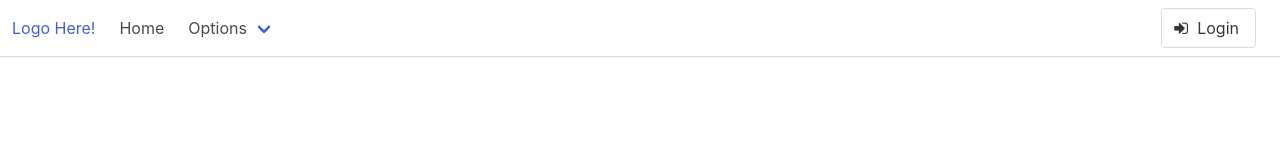
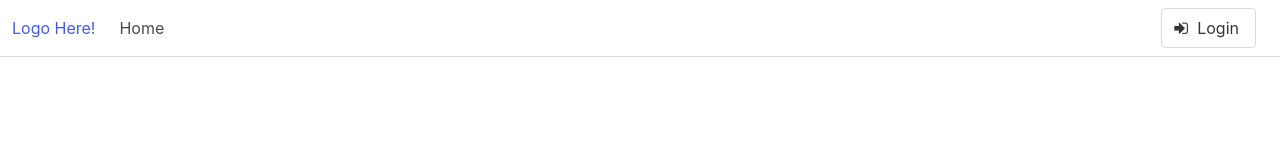
Before and after one commit to cerealean/Rawrz.Me, an Angular app: page /home in a window 1280 px wide. Shown: the top 160 px of the page. Built offline with nearby package versions, Linux system fonts and the light colour scheme.

Commit message:
Options do not show if a user is not logged in

```diff
--- a/src/app/components/nav-bar/nav-bar.component.html
+++ b/src/app/components/nav-bar/nav-bar.component.html
@@ -22,7 +22,7 @@
       <a class="navbar-item " routerlink="/">
         Home
       </a>
-      <div class="navbar-item has-dropdown is-hoverable">
+      <div class="navbar-item has-dropdown is-hoverable" *ngIf="user">
         <a class="navbar-link">
           Options
         </a>
```
